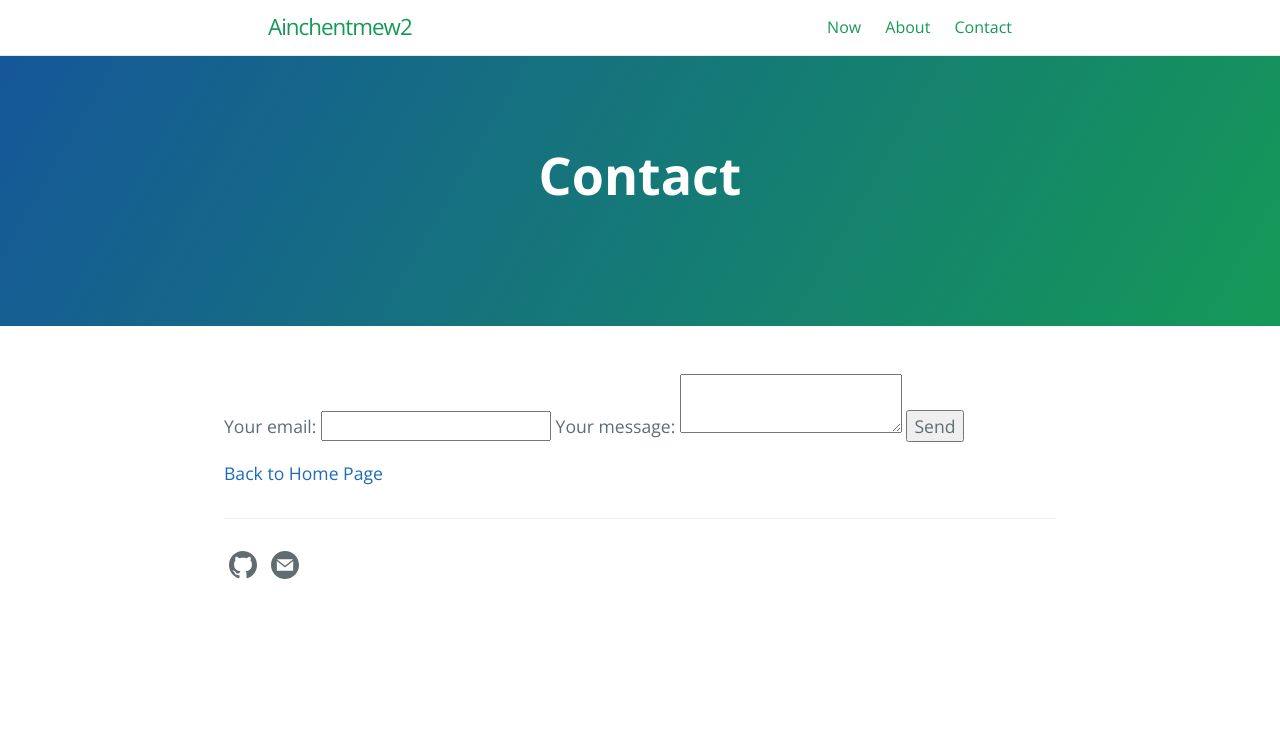
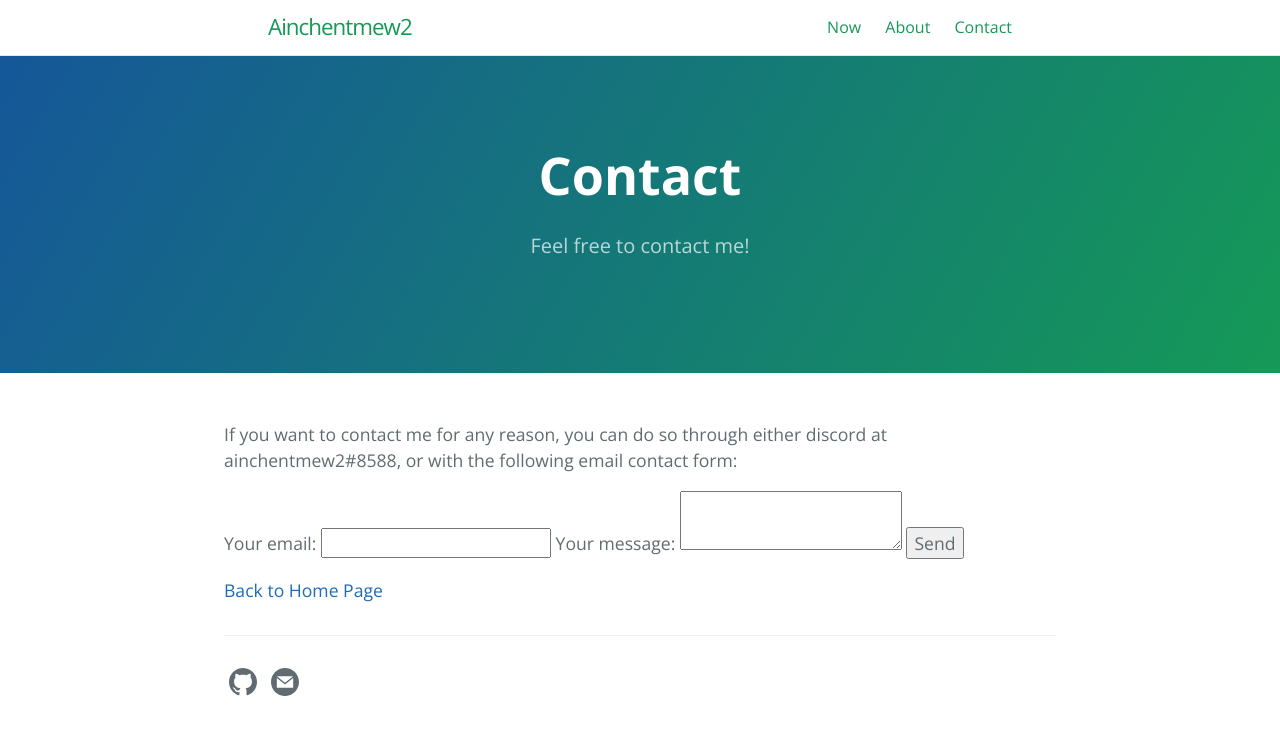
Before and after one commit to Glitch-Gecko/glitch-gecko.github.io, a Jekyll site: the page built from contact.md, in a window 1280 px wide. Shown: the top 735 px of the page. Built offline with Jekyll 4.4.1, drawn with Linux system fonts in a browser that asks for light colours.

Commit message:
Minor changes

```diff
--- a/contact.md
+++ b/contact.md
@@ -1,10 +1,12 @@
 ---
 layout: page
 title: Contact
-tagline:
+tagline: Feel free to contact me!
 ref: contact
 order: 1
 ---
+
+If you want to contact me for any reason, you can do so through either discord at ainchentmew2#8588, or with the following email contact form:
 
 <form
   action="https://formspree.io/f/xpzkeavl"
```
Also changed, not shown: index.md (+1 -1 lines), now.md (+1 -1 lines), 8 other files.
